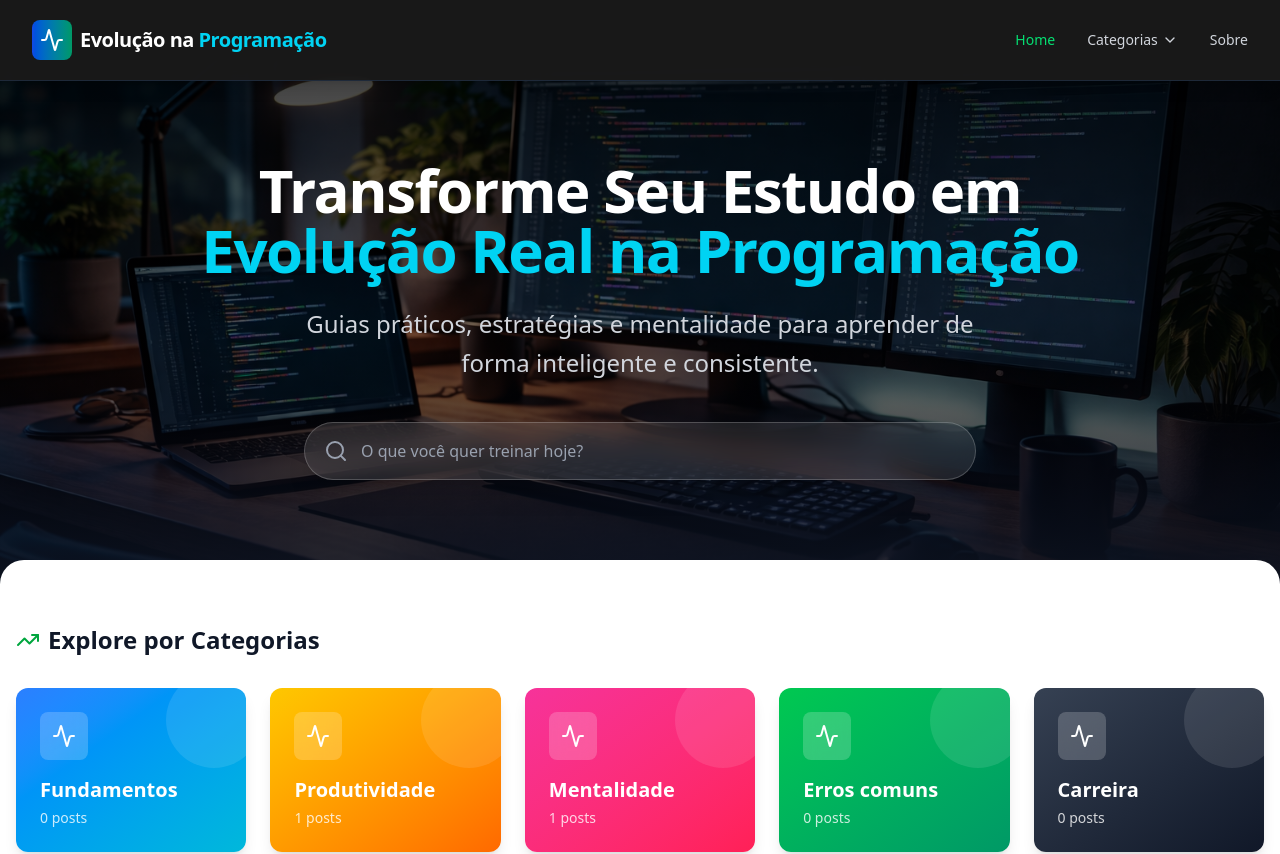
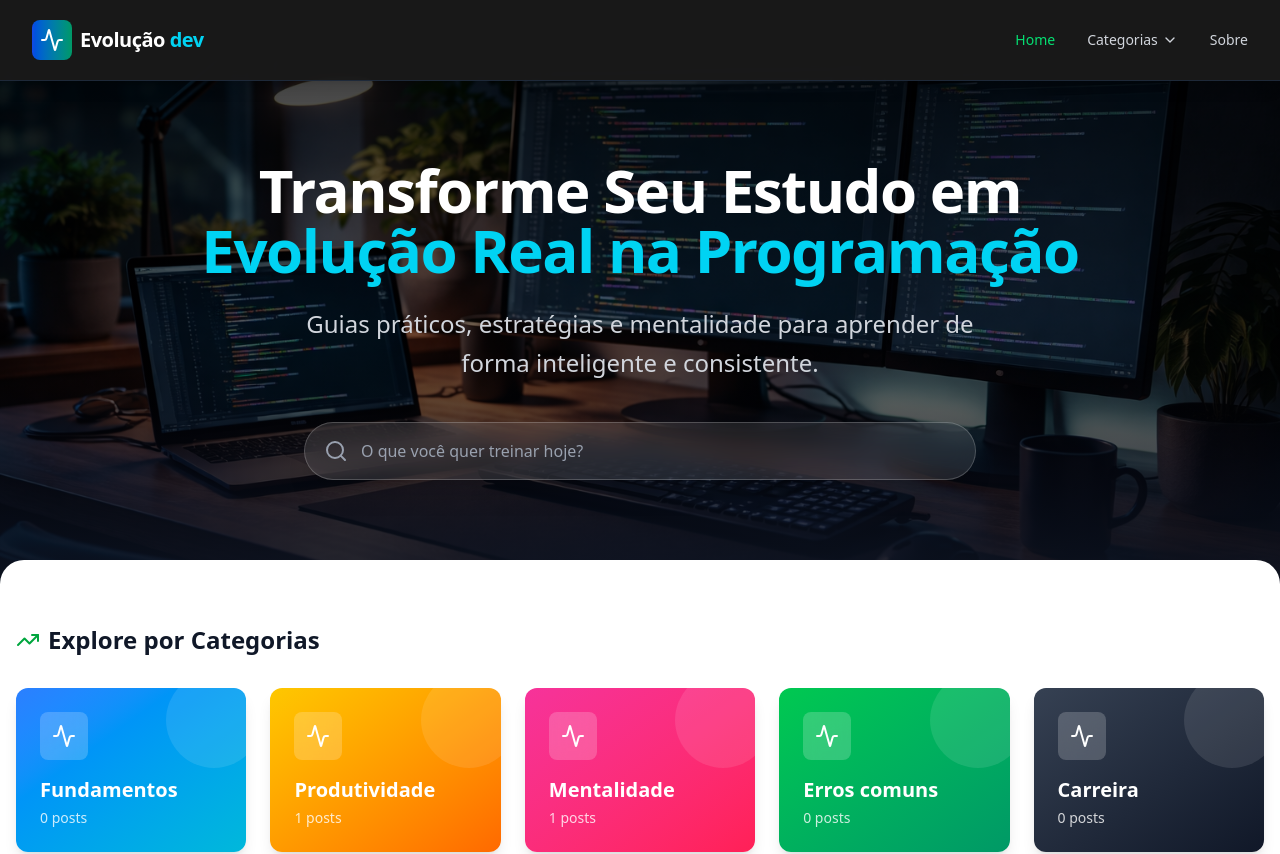
Before and after one commit to Gustavooli122/projeto-blog, a Next.js app: page / in a window 1280 px wide. Shown: the top 854 px of the page. Built offline with nearby package versions, Linux system fonts and the light colour scheme.

Commit message:
atualizado

```diff
--- a/src/app/components/Navigation.jsx
+++ b/src/app/components/Navigation.jsx
@@ -29,7 +29,7 @@
               <Activity className="w-6 h-6 text-white" />
             </div>
             <span className="text-xl font-bold tracking-tight">
-              Evolução na <span className="text-cyan-400">Programação</span>
+              Evolução <span className="text-cyan-400">dev</span>
             </span>
           </Link>
 
```
